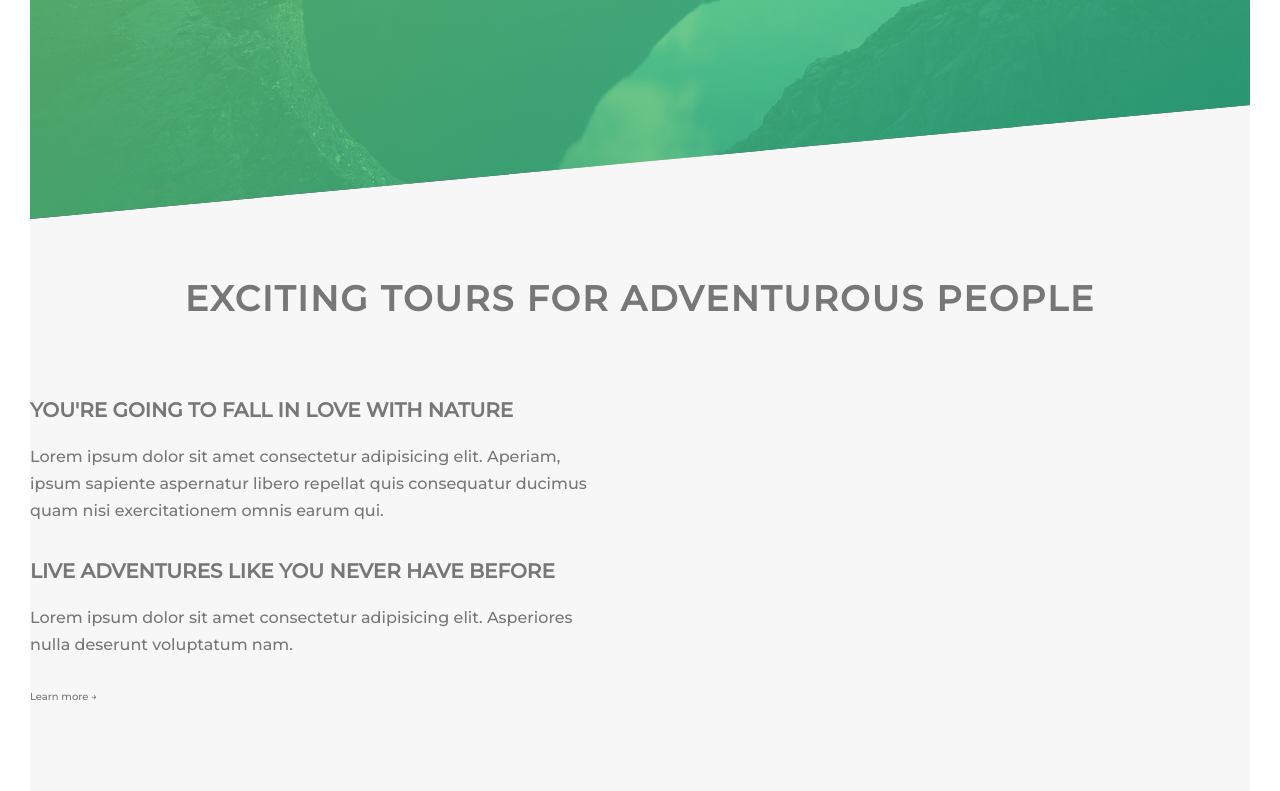
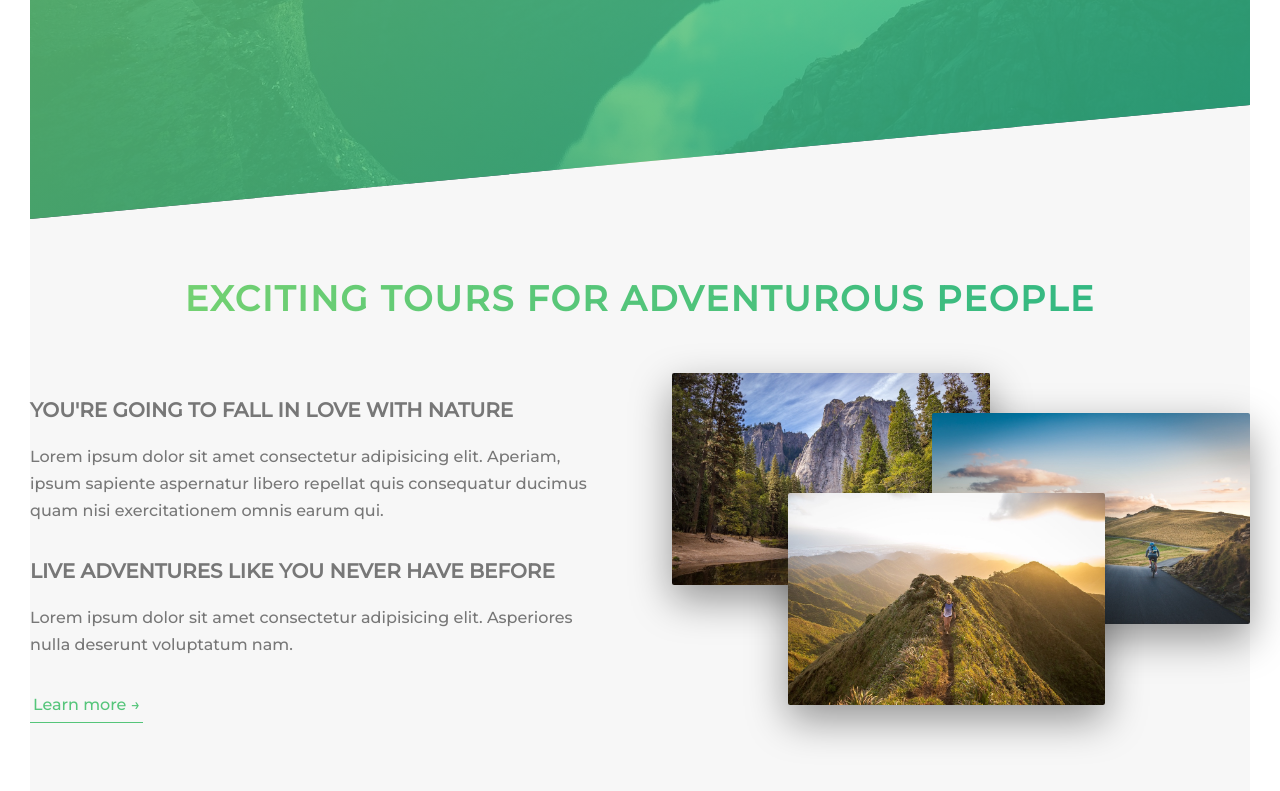
Before and after one commit to javlonbek-tj/natours-project, a plain HTML site: page Natours/index.html in a window 1280 px wide. Shown: the part 571-1362 px from the top of the page. Drawn offline with Linux system fonts and the light colour scheme.

Commit message:
feat: add about section

```diff
--- a/Natours/index.html
+++ b/Natours/index.html
@@ -60,7 +60,11 @@
               </p>
               <a href="" class="btn-text">Learn more &rarr;</a>
             </div>
-            <div class="about__images"></div>
+            <div class="about__images">
+              <img src="./assets/images/nat-1-large.jpg" alt="Photo 1" class="about__img about__img--1" />
+              <img src="./assets/images/nat-2-large.jpg" alt="Photo 2" class="about__img about__img--2" />
+              <img src="./assets/images/nat-3-large.jpg" alt="Photo 3" class="about__img about__img--3" />
+            </div>
           </div>
         </div>
       </section>
--- a/Natours/scss/abstracts/_variables.scss
+++ b/Natours/scss/abstracts/_variables.scss
@@ -32,4 +32,6 @@ $color-black: #000;
 $z-index-btn-after: -10;
 $z-index-nav-toggle: 1000;
 $z-index-nav-background: 800;
+$z-index-about-img: 10;
+$z-index-about-img--active: 20;
 $z-index-nav: 900;
--- a/Natours/scss/base/_typography.scss
+++ b/Natours/scss/base/_typography.scss
@@ -37,6 +37,9 @@
   font-weight: 700;
   letter-spacing: 0.2rem;
   transition: all 0.2s;
+  background-image: linear-gradient(to right, $color-primary-light, $color-primary-dark);
+  background-clip: text;
+  color: transparent;
 
   &:hover {
     transform: skewY(2deg) skewX(15deg) scale(1.1);
--- a/Natours/scss/components/_button.scss
+++ b/Natours/scss/components/_button.scss
@@ -59,3 +59,28 @@
     animation-fill-mode: backwards;
   }
 }
+
+.btn-text {
+  &:link,
+  &:visited {
+    font-size: 1.6rem;
+    color: $color-primary;
+    display: inline-block;
+    text-decoration: none;
+    border-bottom: 1px solid $color-primary;
+    padding: 3px;
+    transition: all 0.2s;
+  }
+
+  &:hover {
+    background-color: $color-primary;
+    color: $color-white;
+    transform: translateY(-0.2rem);
+    box-shadow: 0 1rem 2rem rgba($color-black, 0.15);
+  }
+
+  &:active {
+    box-shadow: 0 0.5rem 1rem rgba($color-black, 0.15);
+    transform: translateY(0);
+  }
+}
--- a/Natours/scss/pages/_home.scss
+++ b/Natours/scss/pages/_home.scss
@@ -19,4 +19,40 @@
   &__heading-tertiary {
     margin-bottom: 1.6rem;
   }
+
+  &__images {
+    position: relative;
+  }
+
+  &__img {
+    width: 55%;
+    box-shadow: 0 1.5rem 4rem rgba($color-black, 0.4);
+    border-radius: 2px;
+    position: absolute;
+    z-index: $z-index-about-img;
+    transition: all 0.2s;
+    outline-offset: 2rem;
+
+    &--1 {
+      left: 0;
+      top: -2rem;
+    }
+
+    &--2 {
+      right: 0;
+      top: 2rem;
+    }
+
+    &--3 {
+      left: 20%;
+      top: 10rem;
+    }
+
+    &:hover {
+      outline: 1.5rem solid $color-primary;
+      transform: scale(1.05) translateY(-0.5rem);
+      box-shadow: 0 2.5rem 4rem rgba($color-black, 0.5);
+      z-index: $z-index-about-img--active;
+    }
+  }
 }
```
Also changed, not shown: Natours/assets/images/nat-1-large.jpg (added), Natours/assets/images/nat-1.jpg (added), Natours/assets/images/nat-2-large.jpg (added), Natours/assets/images/nat-2.jpg (added), Natours/assets/images/nat-3-large.jpg (added), Natours/assets/images/nat-3.jpg (added), Natours/css/main.css, 1 other file.
